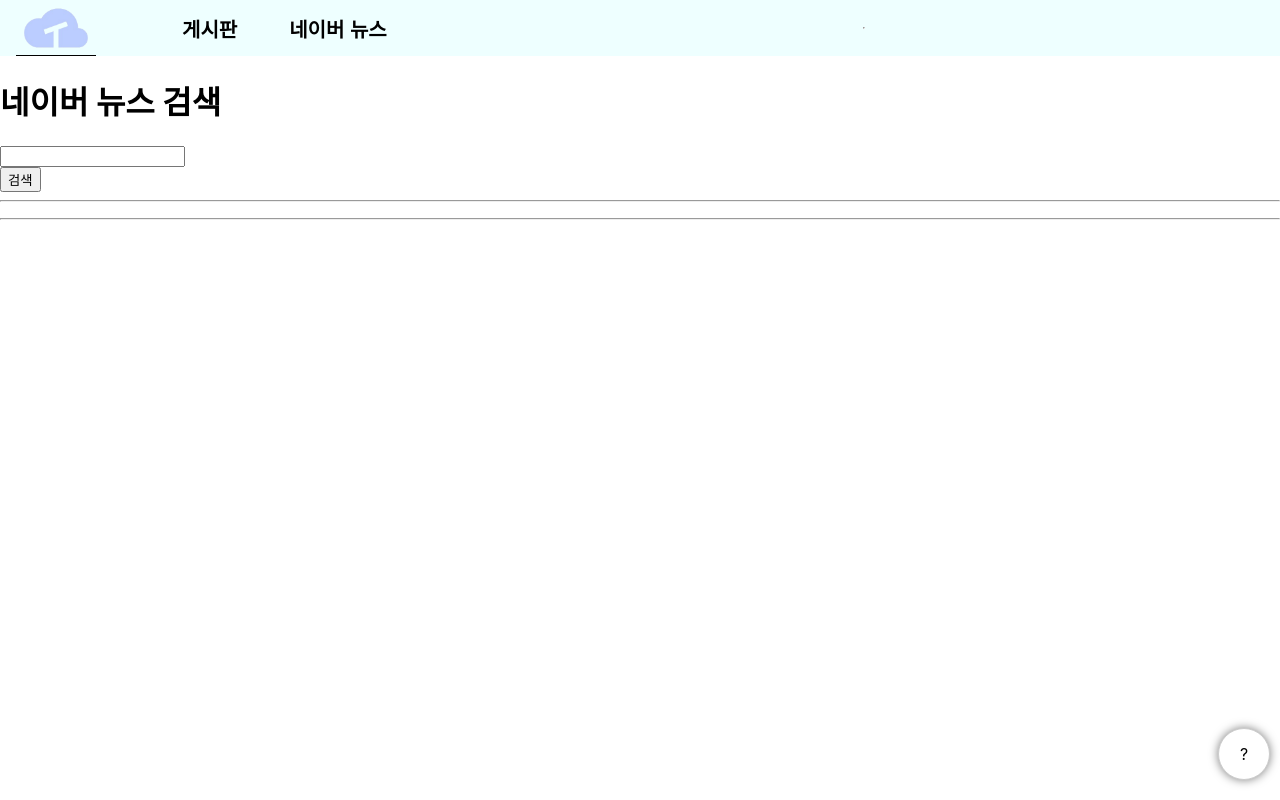
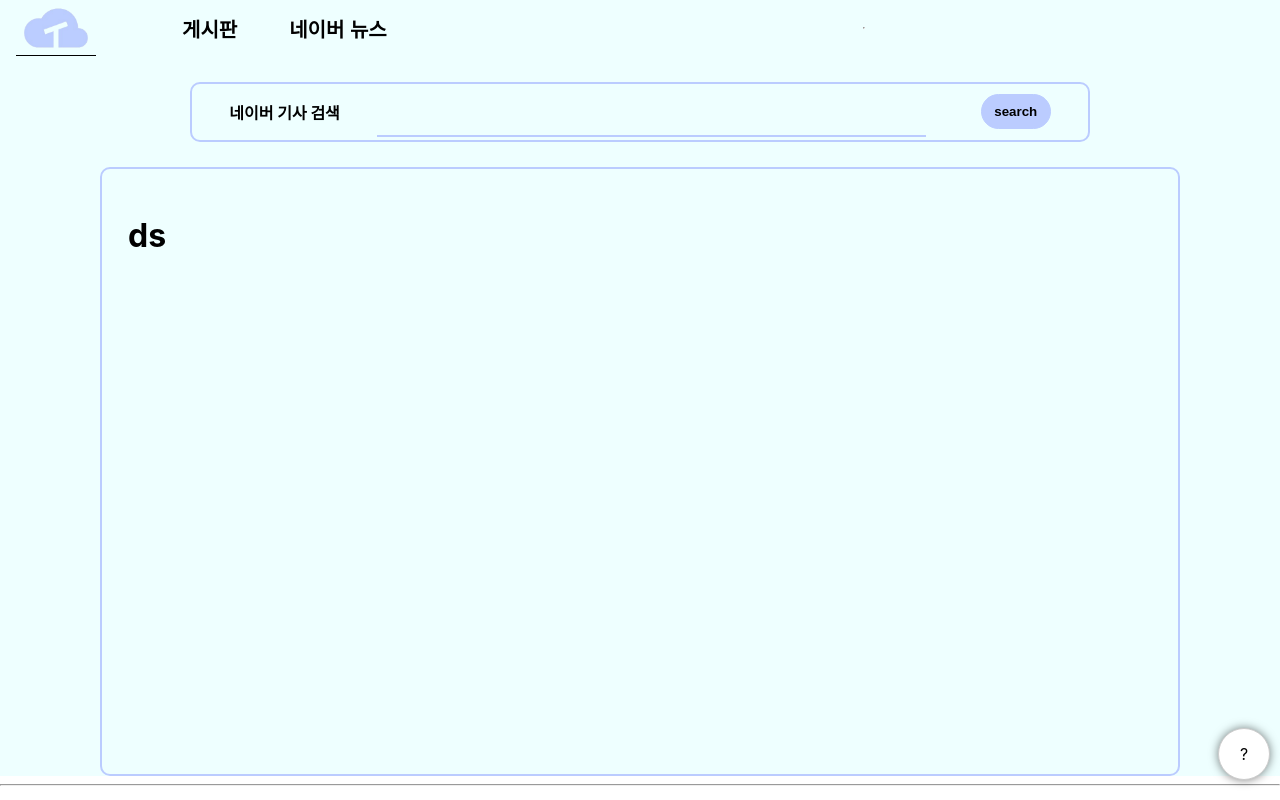
Before and after one commit to tukcomCD2024/KbyC, a React (Create React App) app in the folder frontend/: page /service/navernews in a window 1280 px wide. Built offline with nearby package versions, Linux system fonts and the light colour scheme.

Commit message:
Design: NaverNewsSearch.js css apply

```diff
--- a/frontend/src/pages/NaverNewsSearch.js
+++ b/frontend/src/pages/NaverNewsSearch.js
@@ -1,5 +1,6 @@
 import React, { useState } from 'react';
 import axios from 'axios';
+import './NaverNewsSearch.css'
 
 axios.defaults.baseURL = 'http://127.0.0.1:8000';
 
@@ -34,20 +35,21 @@
     };
 
     return (
-        <div>
-            <h1>네이버 뉴스 검색</h1>
-            <form onSubmit={handleSubmit}>
+        <div className='naver-news-search-page'>
+            <form onSubmit={handleSubmit} className='search-box'>
+                <p>네이버 기사 검색</p>
                 <input
                     type="text"
                     value={searchWord}
-                    onChange={(e) => setSearchWord(e.target.value)}>
-                </input>
-                <br/>
-                <button type="submit">검색</button>
+                    onChange={(e) => setSearchWord(e.target.value)}/>
+                <button className='search-button' type="submit">search</button>
             </form>
-            <hr/>
+
+            <div className='result-box'>
+                <h1>ds</h1>
                 {loading && <div>검색 중...</div>}
                 {searchResultMessage && <div>{searchResultMessage}</div>}
+
                 <ul>
                 {newsList.map((news, index) => (
                     <li key={index}>
@@ -56,6 +58,7 @@
                 ))}
                 </ul>
             </div>
+        </div>
     );
 };
 
```
Lines whose indentation alone changed are shown as unchanged.
